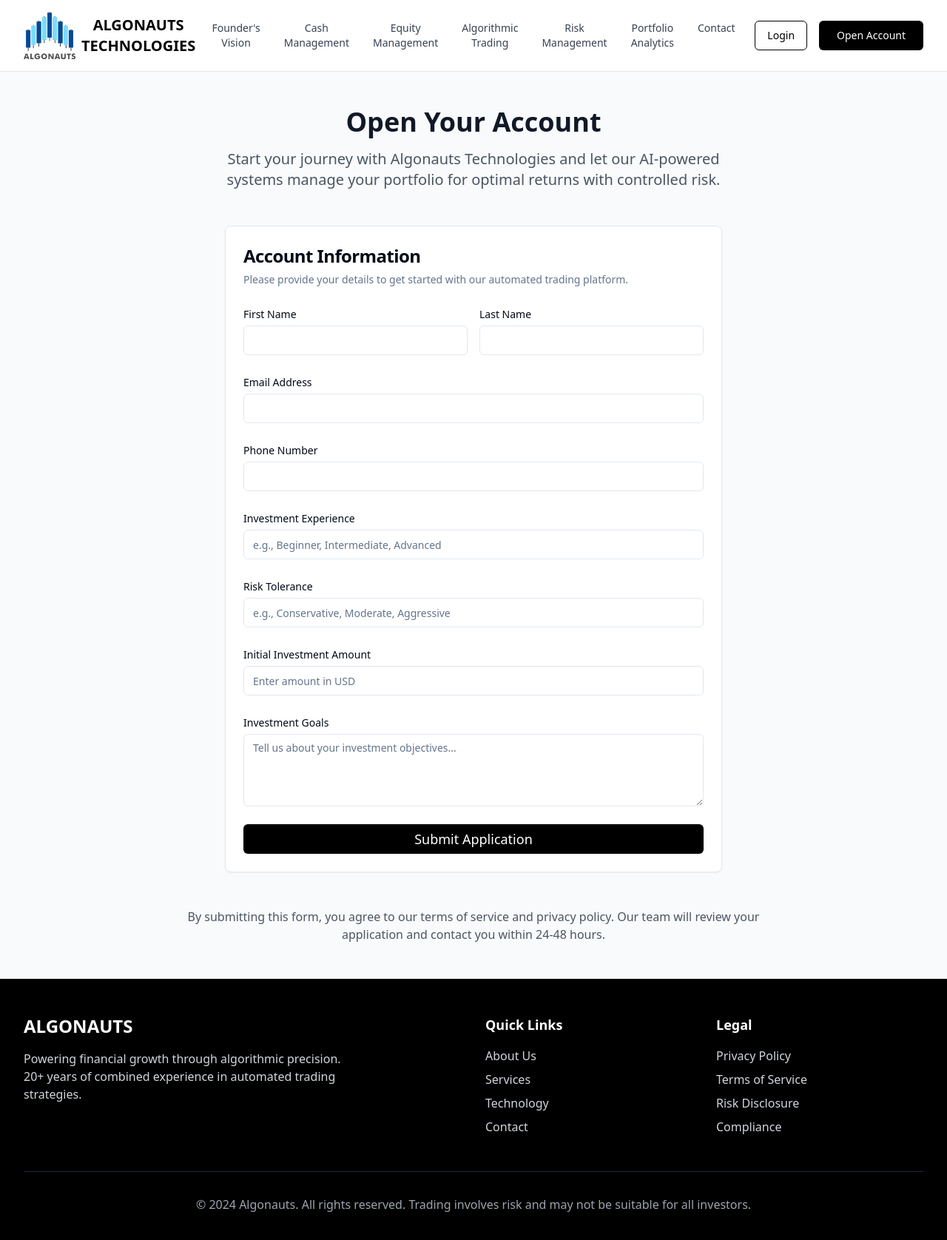
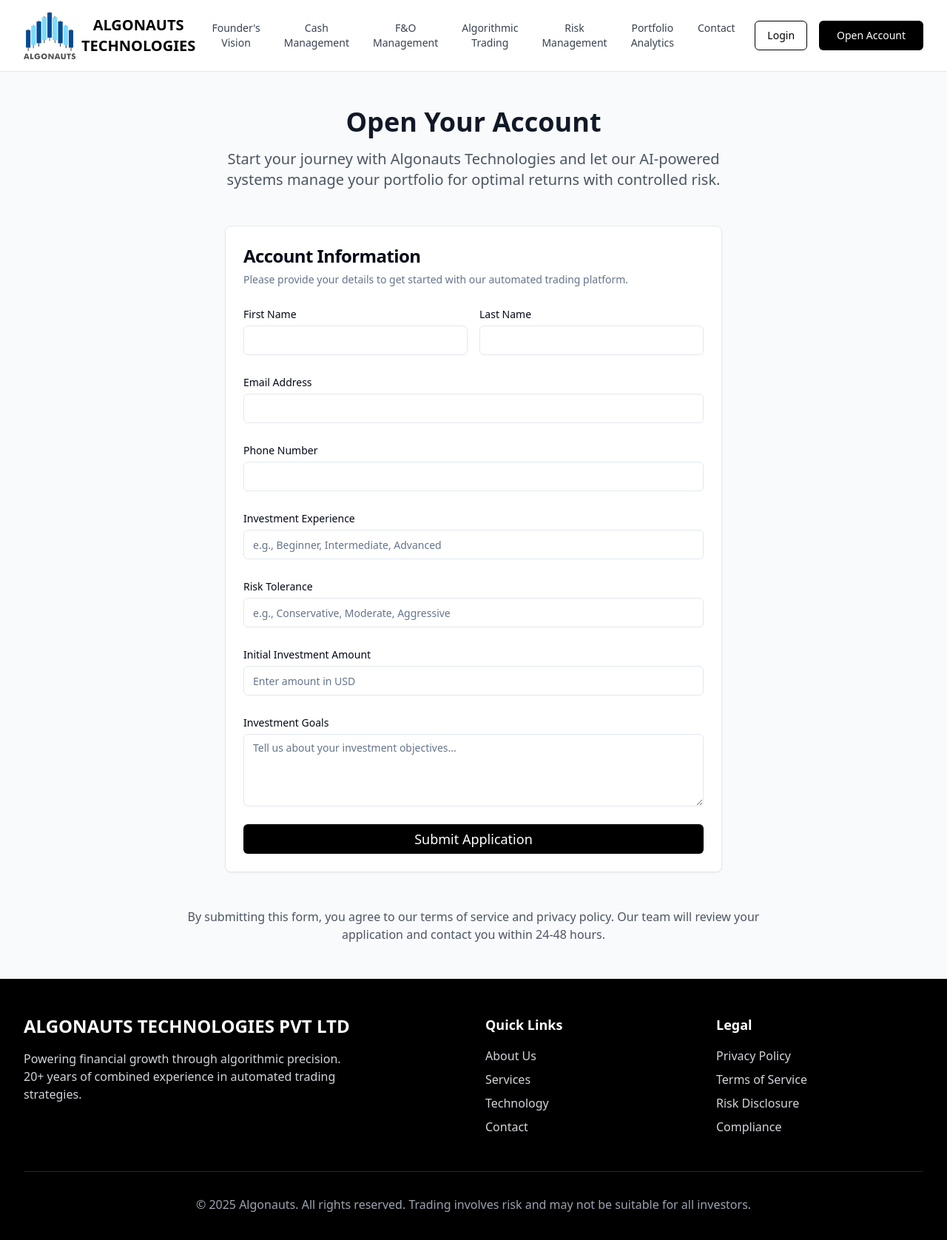
Before and after one commit to harshalalgonaus/algonauts-trade-flow, a React (Vite) app: page /open-account in a window 1280 px wide. Shown: the top 1676 px of the page at 74% size. Built offline with nearby package versions, Linux system fonts and the light colour scheme.

Commit message:
Header updated

```diff
--- a/src/components/Footer.tsx
+++ b/src/components/Footer.tsx
@@ -5,7 +5,7 @@ export const Footer = () => {
       <div className="max-w-7xl mx-auto px-4 sm:px-6 lg:px-8">
         <div className="grid lg:grid-cols-4 gap-8">
           <div className="lg:col-span-2 space-y-4">
-            <h3 className="text-2xl font-bold">ALGONAUTS</h3>
+            <h3 className="text-2xl font-bold">ALGONAUTS TECHNOLOGIES PVT LTD</h3>
             <p className="text-gray-300 max-w-md">
               Powering financial growth through algorithmic precision.
               20+ years of combined experience in automated trading strategies.
@@ -35,7 +35,7 @@ export const Footer = () => {
 
         <div className="border-t border-gray-800 mt-12 pt-8 text-center">
           <p className="text-gray-400">
-            © 2024 Algonauts. All rights reserved. Trading involves risk and may not be suitable for all investors.
+            © 2025 Algonauts. All rights reserved. Trading involves risk and may not be suitable for all investors.
           </p>
         </div>
       </div>
--- a/src/components/Header.tsx
+++ b/src/components/Header.tsx
@@ -27,7 +27,7 @@ export const Header = () => {
             {[
               ['Founder\'s Vision', '/founders-vision'],
               ['Cash Management', '#cash-management'],
-              ['Equity Management', '#equity-management'],
+              ['F&O Management', '#equity-management'],
               ['Algorithmic Trading', '#algorithmic-trading'],
               ['Risk Management', '#risk-management'],
               ['Portfolio Analytics', '#portfolio-analytics'],
@@ -92,7 +92,7 @@ export const Header = () => {
                 Cash Management
               </a>
               <a href="#equity-management" className="text-gray-700 hover:text-black transition-all duration-300 hover:translate-x-2">
-                Equity Management
+                F&O Management
               </a>
               <a href="#algorithmic-trading" className="text-gray-700 hover:text-black transition-all duration-300 hover:translate-x-2">
                 Algorithmic Trading
--- a/src/components/Hero.tsx
+++ b/src/components/Hero.tsx
@@ -39,7 +39,7 @@ export const Hero = () => {
                 Learn More
                 <ArrowRight className="ml-2 h-5 w-5 group-hover:translate-x-1 transition-transform duration-300" />
               </Button>
-              <Button variant="outline" className="border-white text-white hover:bg-white hover:text-black px-8 py-3 text-lg transition-all duration-300 hover:scale-105 hover:shadow-lg">
+              <Button className="bg-white text-black hover:bg-gray-100 px-8 py-3 text-lg group transition-all duration-300 hover:scale-105 hover:shadow-lg">
                 View Strategies
               </Button>
             </div>
```
